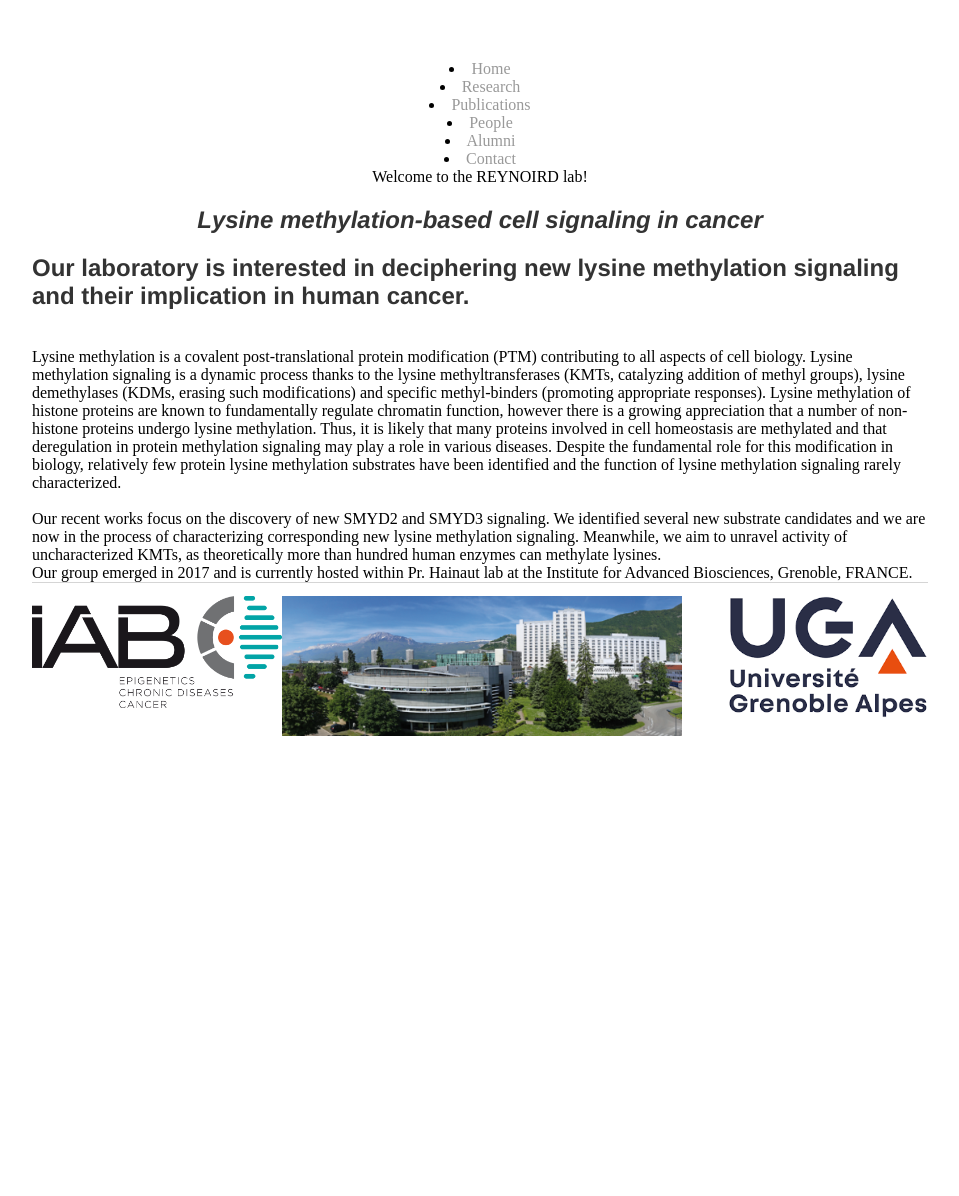
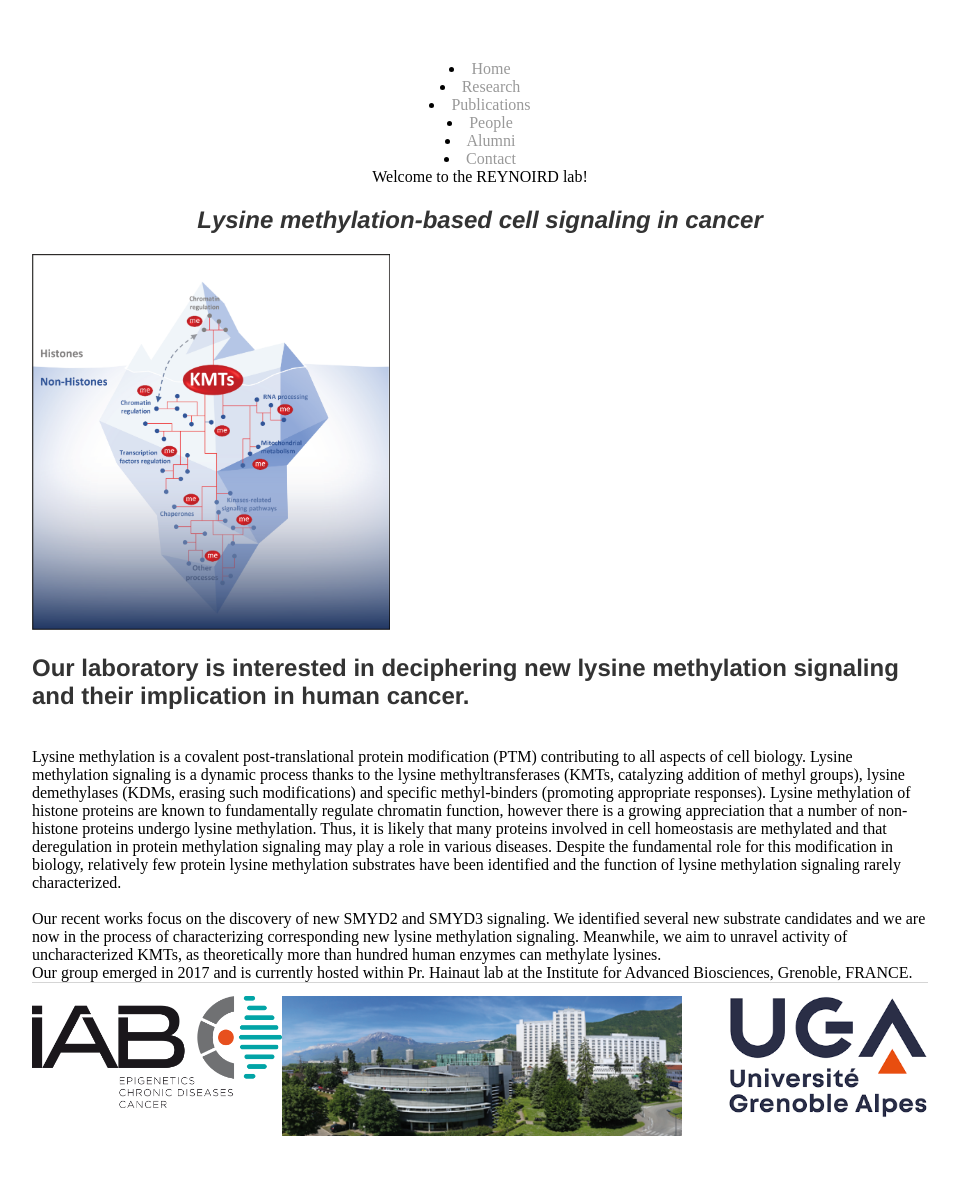
Before and after one commit to Reynoird-Lab/Reynoird-lab.github.io, a Jekyll site: the page built from index.html, in a window 1280 px wide. Shown: the whole page, without its empty margins (160-1119 px from the left). Built offline with Jekyll 4.4.1, drawn with Linux system fonts in a browser that asks for light colours; Markdown is read by kramdown in place of the engine named in the settings; before the commit the page ends 900 px from its top, so only the background shows below that.

Commit message:
Update index.html

```diff
--- a/index.html
+++ b/index.html
@@ -3,10 +3,10 @@
 title: REYNOIRD Lab
 ---
 <div class="blurb">
-	<div align="center" <h1>Welcome to the REYNOIRD lab!</h1>
-	<h2><i>Lysine methylation-based cell signaling in cancer</i></h2> </div
+	<div align="center"<h1>Welcome to the REYNOIRD lab!</h1>
+<h2><i>Lysine methylation-based cell signaling in cancer</i></h2> </div>
 
-<div align="left" align="top" <img style="width:40%" src="Images/Lukinovic V graphical abstract CMYK_revision.png" title="Lysine Methylation Signaling" >
+<div align="left" align="top"> <img style="width:40%" src="Images/Lukinovic V graphical abstract CMYK_revision.png" title="Lysine Methylation Signaling" >
 	<h2>Our laboratory is interested in deciphering new lysine methylation signaling and their implication in human cancer.</h2> <br>
 Lysine methylation is a covalent post-translational protein modification (PTM) contributing to all aspects of cell biology. Lysine methylation signaling is a dynamic process thanks to the lysine methyltransferases (KMTs, catalyzing addition of methyl groups), lysine demethylases (KDMs, erasing such modifications) and specific methyl-binders (promoting appropriate responses). Lysine methylation of histone proteins are known to fundamentally regulate chromatin function, however there is a growing appreciation that a number of non-histone proteins undergo lysine methylation. Thus, it is likely that many proteins involved in cell homeostasis are methylated and that deregulation in protein methylation signaling may play a role in various diseases. Despite the fundamental role for this modification in biology, relatively few protein lysine methylation substrates have been identified and the function of lysine methylation signaling rarely characterized. <br>
 <br> Our recent works focus on the discovery of new SMYD2 and SMYD3 signaling. We identified several new substrate candidates and we are now in the process of characterizing corresponding new lysine methylation signaling. Meanwhile, we aim to unravel activity of uncharacterized KMTs, as theoretically more than hundred human enzymes can methylate lysines. <br>
```
